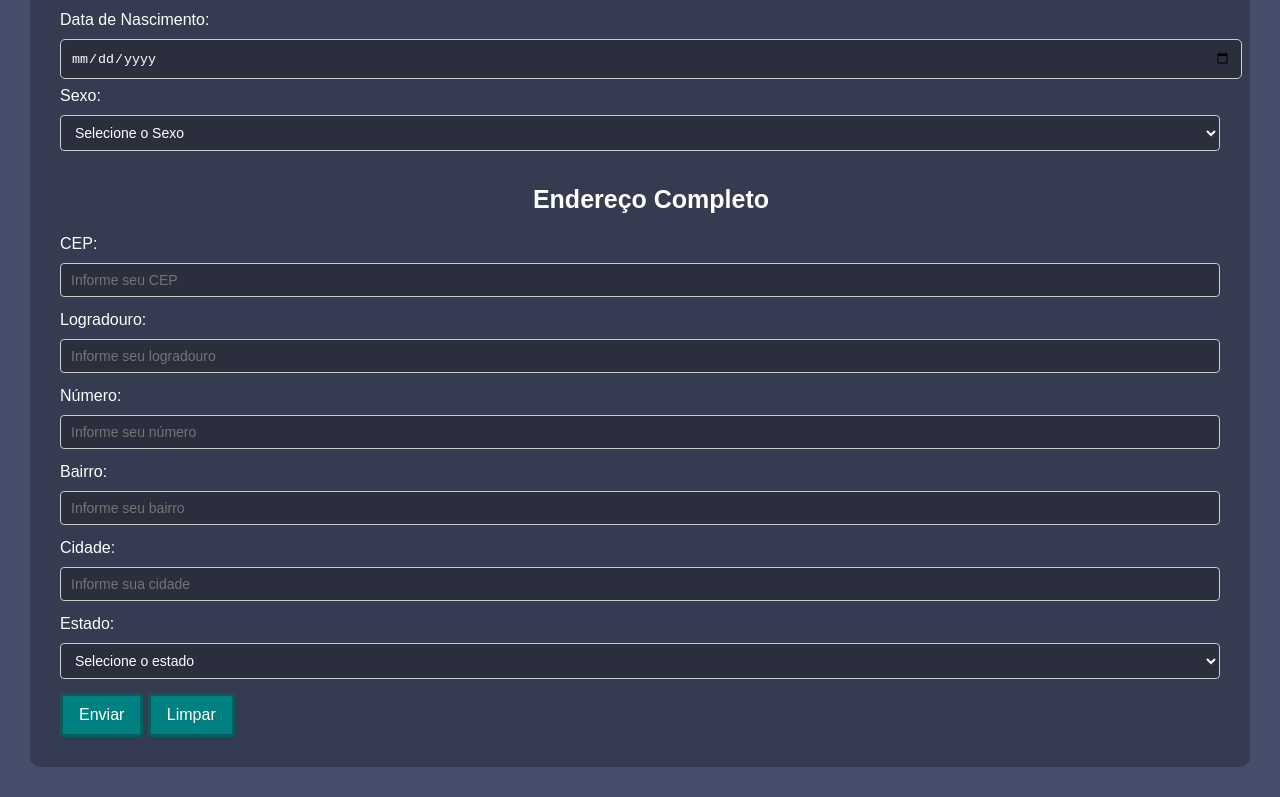
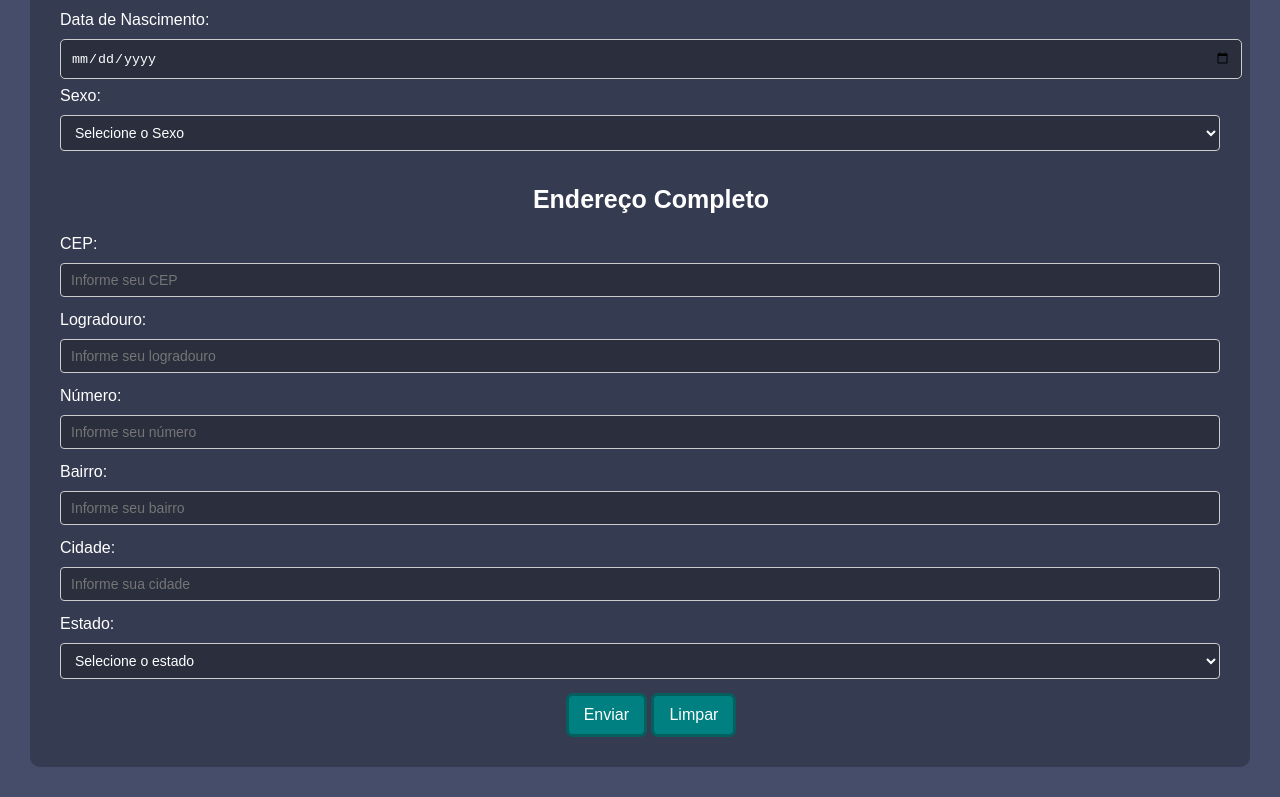
Before and after one commit to Renanlucass/meu_formulario, a plain HTML site: page index.html in a window 1280 px wide. Shown: the part 427-1224 px from the top of the page. Drawn offline with Linux system fonts and the light colour scheme.

Commit message:
first commit

```diff
--- a/style.css
+++ b/style.css
@@ -67,11 +67,16 @@ input{
 button[type="submit"], button[type="reset"]{
   background-color: #008080;
   color: #fff;
-  padding: 10px 16px;
+  padding: 10px 15px;
   border: 3px solid rgba(19, 19, 19, 0.3);
-  border-radius: 4px;
+  border-radius: 7px;
   cursor: pointer;
   font-size: 16px;
+}
+
+.btn{
+  text-align: center;
+  transition: .3s;
 }
 
 button[type="submit"]:hover,button[type="reset"]:hover {
```
